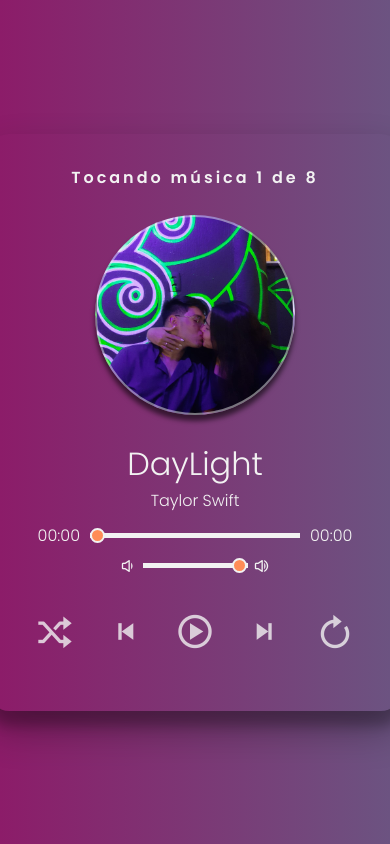
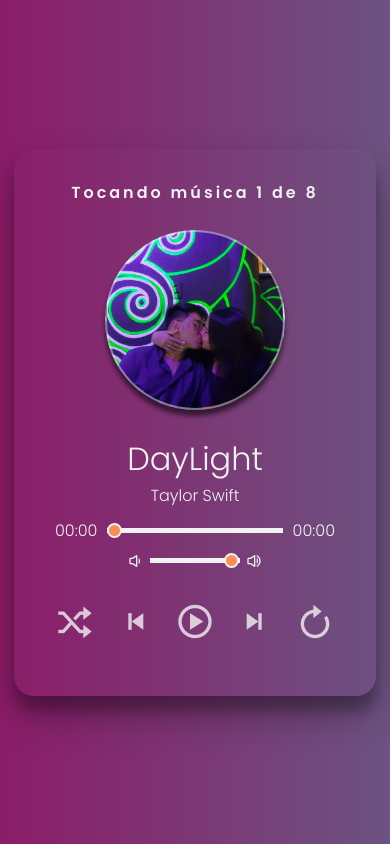
Before and after one commit to luismrtns/music-player, a plain HTML site: page musica.html in a window 390 px wide. Drawn offline with nearby package versions, Linux system fonts and the light colour scheme.

Commit message:
deixei o player responsivo

```diff
--- a/estilo.css
+++ b/estilo.css
@@ -213,3 +213,23 @@
 .stroke:nth-child(7){
   animation-delay: 0s;
 }
+
+@media screen and (max-width: 31.25em) {
+  #track-arte{
+    width: 180px;
+    height: 180px;
+  }
+
+  .repeat,
+  .random,
+  .playpause,
+  .prev,
+  .next{
+    padding: 10px;
+  }
+
+  .loader .stroke{
+    height: 80%;
+    width: 7px;
+  }
+}
--- a/index.css
+++ b/index.css
@@ -20,7 +20,6 @@
   font-family: 'Segoe UI', Tahoma, Geneva, Verdana, sans-serif;
 
   background-image: linear-gradient(to top, #47d1ff, var(--cor-preta) 80%);
-  /* background-color: #fafa7f; */
   font-size: 1.6rem;
   overflow-y: hidden;
 }
```
